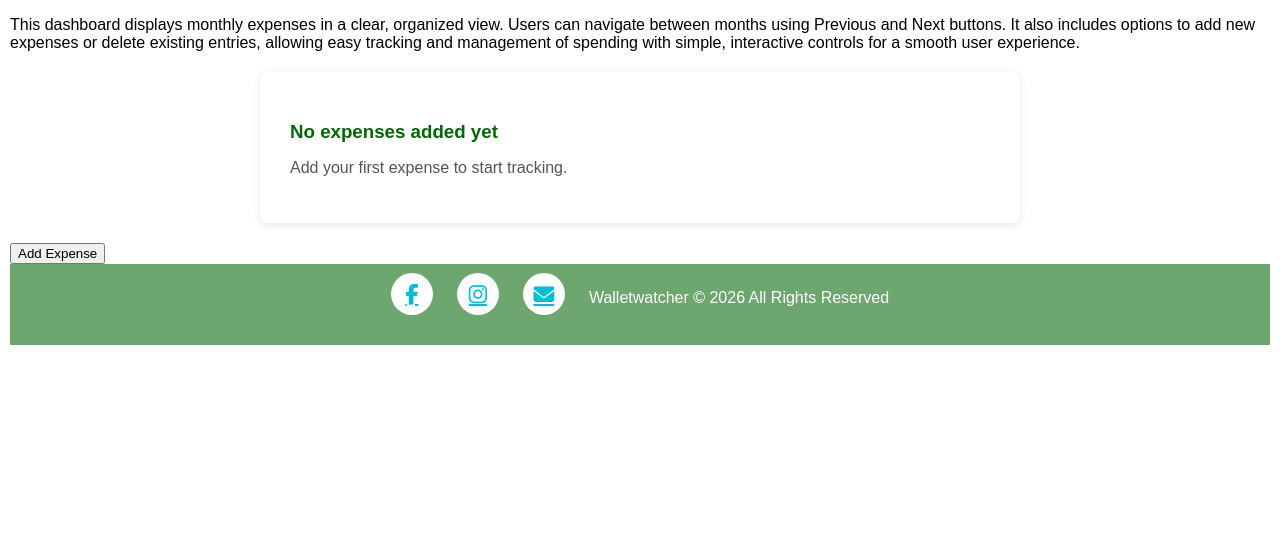
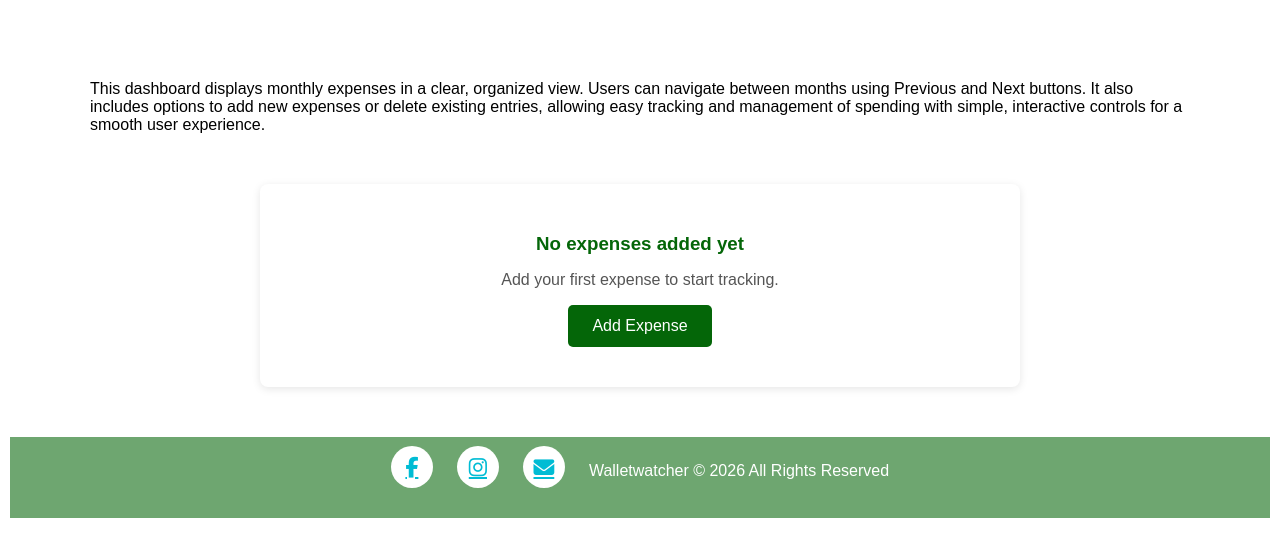
Before and after one commit to jmichael2025/Python-Assignment, a Flask app: template templates/dashboard.html in a window 1280 px wide. Shown: the part 150-707 px from the top of the page. Run offline with Flask 3, Linux system fonts and the light colour scheme; the template is opened without the code that fills it, so the values that code supplies are empty.

Commit message:
pie chart & expense table html and css updated

```diff
--- a/static/css/dashboard.css
+++ b/static/css/dashboard.css
@@ -157,8 +157,25 @@ body { margin:10px;
 .container {
     display: flex;
     gap: 20px;
-    align-items: flex-start;
-}.empty-state {
+    align-items: flex-start;}
+
+    .dashboard-section{
+      margin: 20px;
+      padding: 10px;
+    }
+
+.dashboard-description{
+      margin:50px;
+    }
+.dashboard-left,
+.dashboard-right {
+    background: #fff;
+    padding: 20px;
+    border-radius: 10px;
+    box-shadow: 0 2px 8px rgba(0,0,0,0.08);
+}
+
+.empty-state {
     background: white;
     padding: 30px;
     margin: 20px auto;
@@ -170,16 +187,26 @@ body { margin:10px;
 .empty-state h3 {
     color: #046608;
     margin-bottom: 10px;
+    text-align: center;
 }
 
 .empty-state p {
     color: #555;
+    text-align: center;
+}
+.dashboard-left {
+    flex: 1;
+    display: flex;
+    flex-direction: column;
+    align-items: center;
+    text-align: center;
 }
 
+.chart-frame {
+    display: block;
+    margin: 0 auto;
+}
 
-.dashboard-left {
-    flex: 1;
-}
 .pie-chart {
   width: 100%;
   max-width: 300px;
@@ -190,14 +217,35 @@ body { margin:10px;
     #2196F3 40% 70%,
     #f23232 70% 100%
   );rgb(239, 6, 6)rgb(248, 13, 13)rgb(250, 19, 19);
-  margin: auto;
+  margin: 20px;
+  align-items: center;
+}
+.actions {
+    text-align: center;
+    margin-top: 20px;
 }
 
+.actions button {
+    background-color: #046608;
+    color: white;
+    border: none;
+    padding: 12px 24px;
+    border-radius: 5px;
+    cursor: pointer;
+    margin-bottom: 10px;
+    font-size: 1rem;
+}
+
+.actions button:hover {
+    opacity: 0.9;
+}
 /* Dashboard Right column */
 
-.right {
-  flex:2;
-  padding: 50px;
+.dashboard-right {
+    flex: 2;
+    display: flex;
+    flex-direction: column;
+    align-items: center;
   background:rgb(205, 223, 210)
 }
 
@@ -211,7 +259,20 @@ body { margin:10px;
   flex-wrap: wrap;
 }
 
-.right button .add-button{
+.right button {
+  padding: 5px 10px;
+  color: white;
+  background-color: #081f17;
+  cursor: pointer;
+  transition: background-color 0.3s ease;
+  flex: 1 1 150px;
+  padding: 5px 5px;
+  justify-content: space-between;
+  font-family: Cambria, Cochin, Georgia, Times, 'Times New Roman', serif;
+  font-size: 1.3rem;
+  color: white;
+}
+.add-button{
   padding: 5px 10px;
   color: white;
   background-color: #081f17;
--- a/templates/dashboard.html
+++ b/templates/dashboard.html
@@ -52,14 +52,15 @@
 
             <div class="dashboard-left">
 
-                <h2>Expenses by Category</h2>
+                <h2 class="section-title">Expenses by Category</h2>
 
-                <iframe src="/expenses_chart" title="Expenses Chart" class="chart-frame" height="400" width="400">
+                <iframe src="/expenses_chart" title="Expenses Chart" class="chart-frame" height="200" width="200">
                 </iframe>
 
             </div>
 
             <div class="dashboard-right">
+                <h2 class="section-title">Expense Table</h2>
 
                 <div class="btn-container">
                     <button onclick="changeMonth(-1)">Previous</button>
@@ -115,25 +116,33 @@
                     </tfoot>
 
                 </table>
+                <div class="actions">
+    <button onclick="window.location.href='/manager'">
+        Add Expense
+    </button>
+</div>
 
             </div>
 
         </div>
+
+
 
         {% else %}
 
         <div class="empty-state">
             <h3>No expenses added yet</h3>
             <p>Add your first expense to start tracking.</p>
-        </div>
-
-        {% endif %}
 
         <div class="actions">
-            <button onclick="window.location.href='/manager'" class="add-button">
+            <button onclick="window.location.href='/manager'">
                 Add Expense
             </button>
         </div>
+        </div>
+
+
+        {% endif %}
 
     </section>
     <script src="../static/js/script-dashboard.js"></script>
```
Also changed, not shown: other parts of static/css/dashboard.css (+35 -1 lines), dashboard.py (+11 -6 lines).
